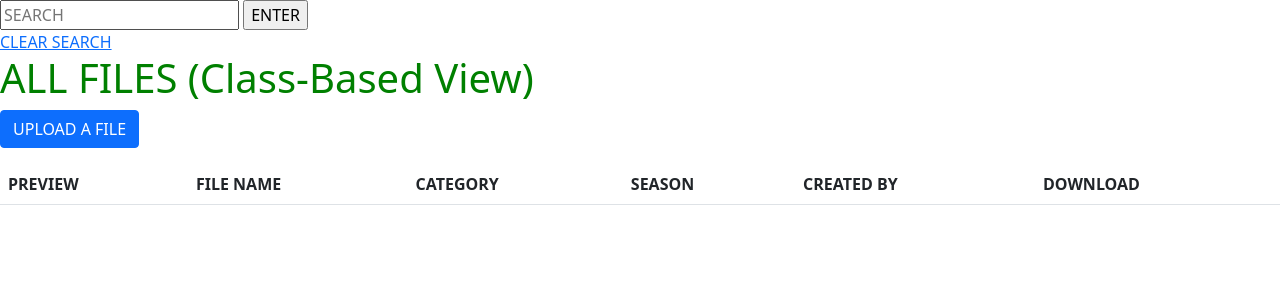
After one commit to joewhitneywalker/sketchDB, a Django app: page /class/files/ in a window 1280 px wide. The commit adds this page. Shown: the top 300 px of the page. Run offline with Django 4.2, Linux system fonts and the light colour scheme; data that the repository does not hold is empty.

Commit message:
adding class based views for upload and list rather than function based views

```diff
--- /dev/null
+++ b/main_app/templates/class_file_list.html
@@ -0,0 +1,8 @@
+{% extends 'file_list.html' %}
+
+{% block content_header %}
+    <h1>ALL FILES (Class-Based View)</h1>
+    <p>
+        <a href="{% url 'class_file_upload' %}" class="btn btn-primary">UPLOAD A FILE</a>
+    </p>
+{% endblock %}
--- a/main_app/templates/file_list.html
+++ b/main_app/templates/file_list.html
@@ -6,11 +6,14 @@ ALL FILES
 {% endblock %}
 
 {% block content %}
-<h1>ALL FILES</h1>
 
-<p>
-    <a href="{% url 'file_upload' %}" class="btn btn-primary">UPLOAD A FILE</a>
-</p>
+{% block content_header %}
+    <h1>ALL FILES</h1>
+
+    <p>
+        <a href="{% url 'file_upload' %}" class="btn btn-primary">UPLOAD A FILE</a>
+    </p>
+{% endblock %}
 
 <table class="table mb-0">
     <thead>
--- a/main_app/urls.py
+++ b/main_app/urls.py
@@ -12,6 +12,9 @@ urlpatterns = [
     path('upload/', views.upload, name="upload"),
     path('files/', views.file_list, name="file_list"),
     path('files/upload', views.file_upload, name="file_upload"),
+    path('class/files/', views.FileListView.as_view(), name='class_file_list'),#for class based file list
+    path('class/files/upload/', views.UploadFileView.as_view(), name='class_file_upload'),
+
 
 
 
--- a/main_app/views.py
+++ b/main_app/views.py
@@ -7,6 +7,10 @@ from .models import Comment
 from django.core.files.storage import FileSystemStorage
 from .forms import FileForm
 from .models import File
+from django.views.generic import ListView, CreateView
+from django.urls import reverse_lazy
+
+
 
 
 # Create your views here.
@@ -39,6 +43,19 @@ def file_upload(request):
     else:
         form = FileForm()
     return render(request, 'file_upload.html', { 'form' : form })
+
+#CLASS FILE LIST
+class FileListView(ListView):
+    model = File
+    template_name = 'class_file_list.html'
+    context_object_name = 'files'
+
+#CLASS FILE UPLOAD
+class UploadFileView(CreateView):
+    model = File
+    form_class = FileForm
+    success_url = reverse_lazy('class_file_list')
+    template_name = 'file_upload.html'
 
 
 
```
Also changed, not shown: media/files/previews/Screen_Shot_2022-03-09_at_10.03.40_PM.png (added), media/files/previews/Screen_Shot_2022-03-09_at_10.03.40_PM_1PN1Rpf.png (added), media/files/previews/Screen_Shot_2022-03-09_at_10.03.56_PM.png (added), media/files/previews/Screen_Shot_2022-03-09_at_10.03.56_PM_WJjZqC8.png (added), 4 other files.
